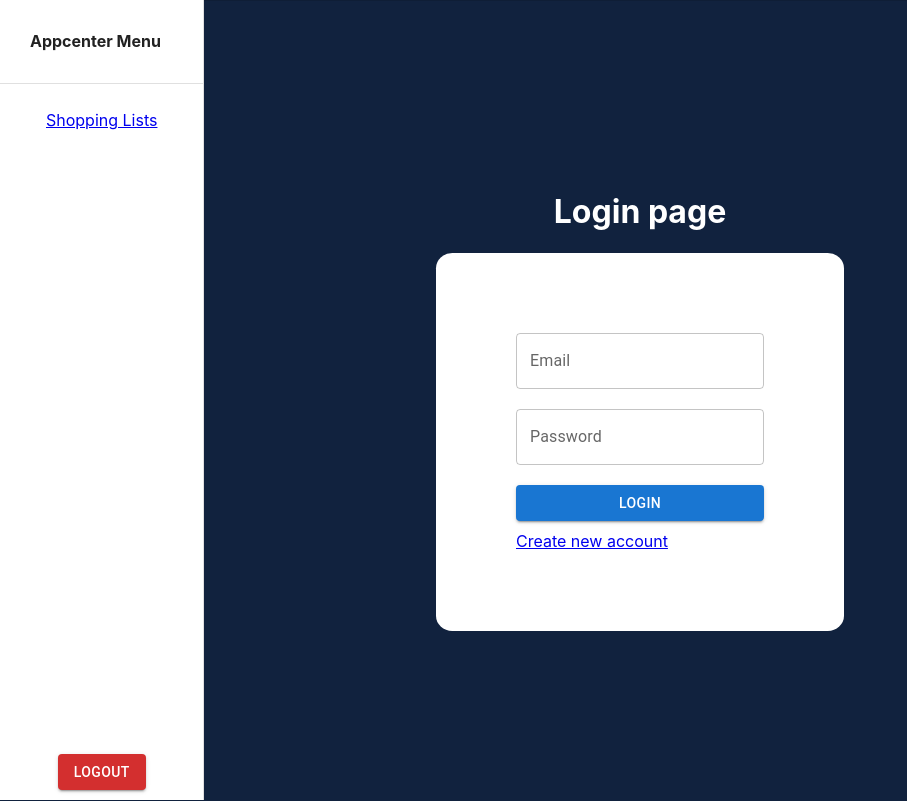
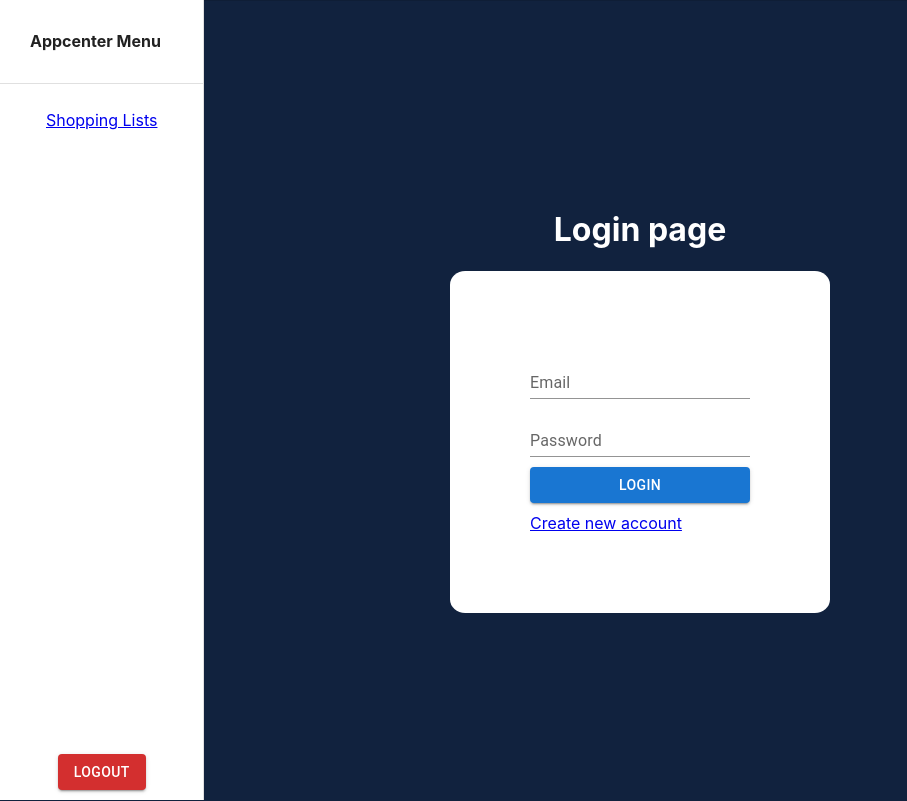
Before and after one commit to lurb3/appcenter, a React (Create React App) app in the folder frontend/: page / in a window 1280 px wide. Shown: the whole page, without its empty margins (0-907 px from the left). Built offline with nearby package versions, Linux system fonts and the light colour scheme.

Commit message:
Login validation and error display

```diff
--- a/frontend/package.json
+++ b/frontend/package.json
@@ -5,6 +5,7 @@
   "dependencies": {
     "@emotion/react": "^11.10.5",
     "@emotion/styled": "^11.10.5",
+    "@hookform/resolvers": "^2.9.10",
     "@mui/icons-material": "^5.10.9",
     "@mui/material": "^5.10.12",
     "@mui/x-data-grid": "^5.17.9",
@@ -13,8 +14,10 @@
     "@testing-library/user-event": "^13.5.0",
     "axios": "^1.1.3",
     "history": "^5.3.0",
+    "joi": "^17.7.0",
     "react": "^18.2.0",
     "react-dom": "^18.2.0",
+    "react-hook-form": "^7.39.1",
     "react-router-dom": "^6.4.2",
     "react-scripts": "5.0.1",
     "react-spinners": "^0.13.6",
--- a/frontend/src/pages/Login/Login.js
+++ b/frontend/src/pages/Login/Login.js
@@ -1,4 +1,7 @@
 import React, { useEffect, useState } from 'react';
+import Joi from 'joi';
+import { useForm } from 'react-hook-form';
+import { joiResolver } from '@hookform/resolvers/joi';
 import { Link } from 'react-router-dom';
 import apiUtil from 'utils/api';
 import { getJwt, setJwt } from 'utils/jwt';
@@ -7,17 +10,30 @@ import history from 'utils/history';
 import { ClipLoader } from 'react-spinners';
 import './login.scss';
 
+const schema = Joi.object({
+  email: Joi.string().email({ tlds: { allow: false } }).required(),
+  password: Joi.string().required(),
+});
+
 const Login = () => {
   const [ loading, setLoading ] = useState(false);
-  const [ userEmail, setUserEmail ] = useState('');
-  const [ userPassword, setUserPassword ] = useState('');
+  const [ loginError, setLoginError ] = useState('');
+  const { register, handleSubmit, formState: { errors } } = useForm({
+    resolver: joiResolver(schema),
+  });
 
-  const handleSubmit = async (e) => {
-    e.preventDefault();
+  const onSubmit = async (data, event) => {
+    event.preventDefault();
     setLoading(true);
-    const response = await apiUtil().post('/user/login', { email: userEmail, password: userPassword });
+    const response = await apiUtil().post('/user/login', data);
+
+    setLoading(false);
+
     if (response.data.token) setJwt(response.data.token);
-    setLoading(false);
+    if (response.status !== 200) {
+      setLoginError(response?.data?.message || 'Error loging in');
+      return;
+    }
     history.push('/shoppinglist');
   };
 
@@ -30,15 +46,33 @@ const Login = () => {
     <div className='loginWrapper'>
       <h1 className='colorWhite'>Login page</h1>
       <div className='formWrapper'>
-        <form className='formFields' onSubmit={handleSubmit}>
-          <TextField id="outlined-basic" label="Email" variant="outlined" onChange={(e) => setUserEmail(e.target.value)} />
-          <TextField id="outlined-basic" label="Password" variant="outlined" type='password' onChange={(e) => setUserPassword(e.target.value)} />
+        <form className='formFields' onSubmit={handleSubmit(onSubmit)}>
+          <TextField
+            style={{ marginBottom: '10px' }}
+            id="outlined-basic"
+            label="Email"
+            variant="standard"
+            error={Boolean(errors.email)}
+            helperText={errors.email ? errors.email.message : ''}
+            {...register('email')}
+          />
+          <TextField
+            style={{ marginBottom: '10px' }}
+            id="outlined-basic"
+            label="Password"
+            variant="standard"
+            type='password'
+            error={Boolean(errors.password)}
+            helperText={errors.password ? errors.password.message : ''}
+            {...register('password')}
+          />
           { loading && (
             <Grid container justifyContent='center'>
               <ClipLoader color="#36d7b7" />
             </Grid>
           )}
           <Button disabled={loading} variant="contained" type='submit'>Login</Button>
+          {loginError ? <span>{loginError}</span> : null}
           <Link className='signupLink' to="/signup">Create new account</Link>
         </form>
       </div>
--- a/frontend/src/pages/Login/login.scss
+++ b/frontend/src/pages/Login/login.scss
@@ -10,15 +10,12 @@
         background-color: white;
         padding: 80px;
         border-radius: 4%;
+        width: 220px;
     }
 
     .formFields {
         display: flex;
         flex-direction: column;
-
-        & div {
-            margin-bottom: 10px;
-        }
     }
 
     .colorWhite {
```
Also changed, not shown: 1 other file (tests, documents, lock files or other folders).
